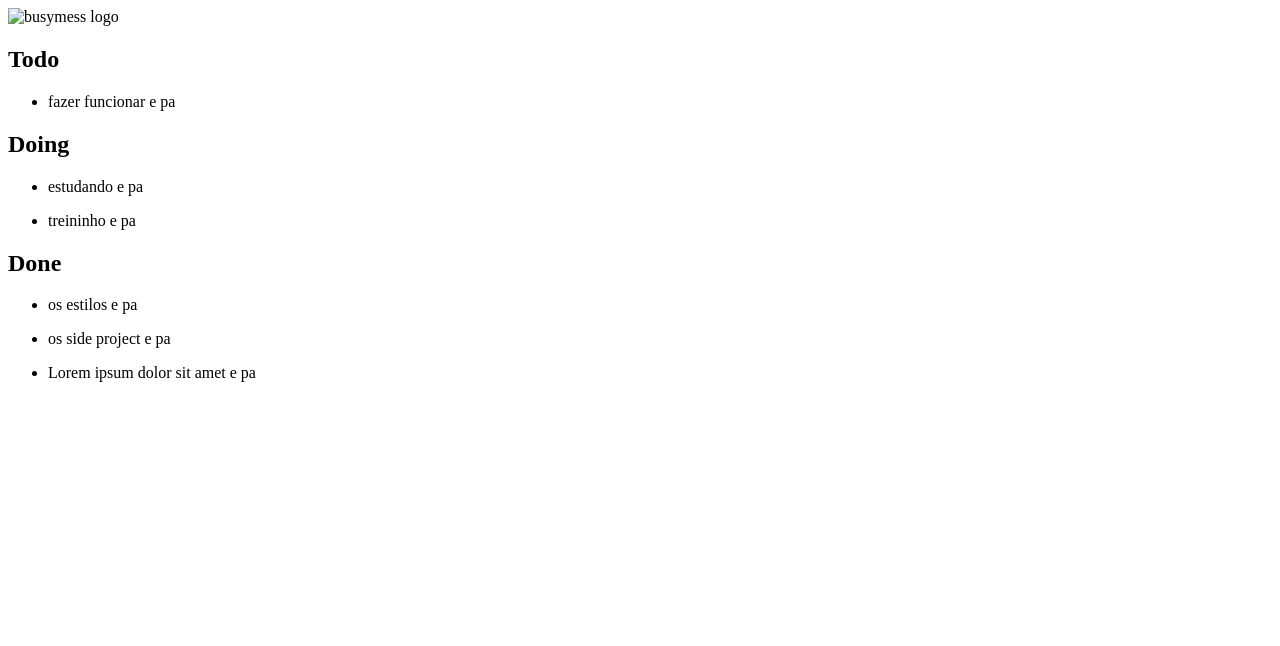
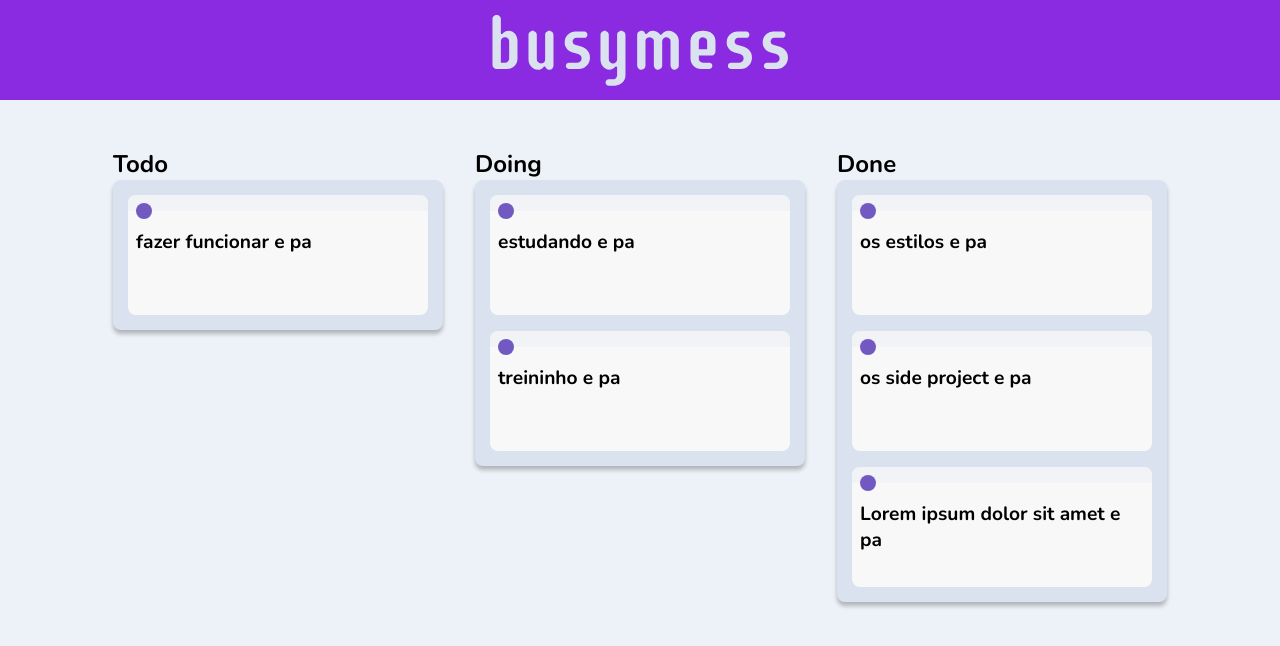
Before and after one commit to eoguvo/Busymess, a plain HTML site: page index.html in a window 1280 px wide. Drawn offline with nearby package versions, Linux system fonts and the light colour scheme; the site is published under a folder, as on GitHub Pages, so addresses that start at the root find nothing.

Commit message:
Deploying to gh-pages from @ Gustavo-Henrique-br/Busymess@2801d17862853a5f79dda45de1a08f513b2d6fc3 🚀

```diff
--- a/index.html
+++ b/index.html
@@ -2,14 +2,14 @@
   <meta charset="UTF-8">
   <meta http-equiv="X-UA-Compatible" content="IE=edge">
   <meta name="viewport" content="width=device-width, initial-scale=1.0">
-  <link rel="stylesheet" href="/assets/styles/main.css">
+  <link rel="stylesheet" href="./assets/styles/main.css">
   <link rel="preconnect" href="https://fonts.gstatic.com">
   <link href="https://fonts.googleapis.com/css2?family=Nunito:wght@400;700&display=swap" rel="stylesheet">
   <title>Busymess</title>
 </head>
 <body>
   <header>
-    <img src="/assets/img/busymess.svg" alt="busymess logo" class="logo">
+    <img src="./assets/img/busymess.svg" alt="busymess logo" class="logo">
   </header>
 
   <main>
```
